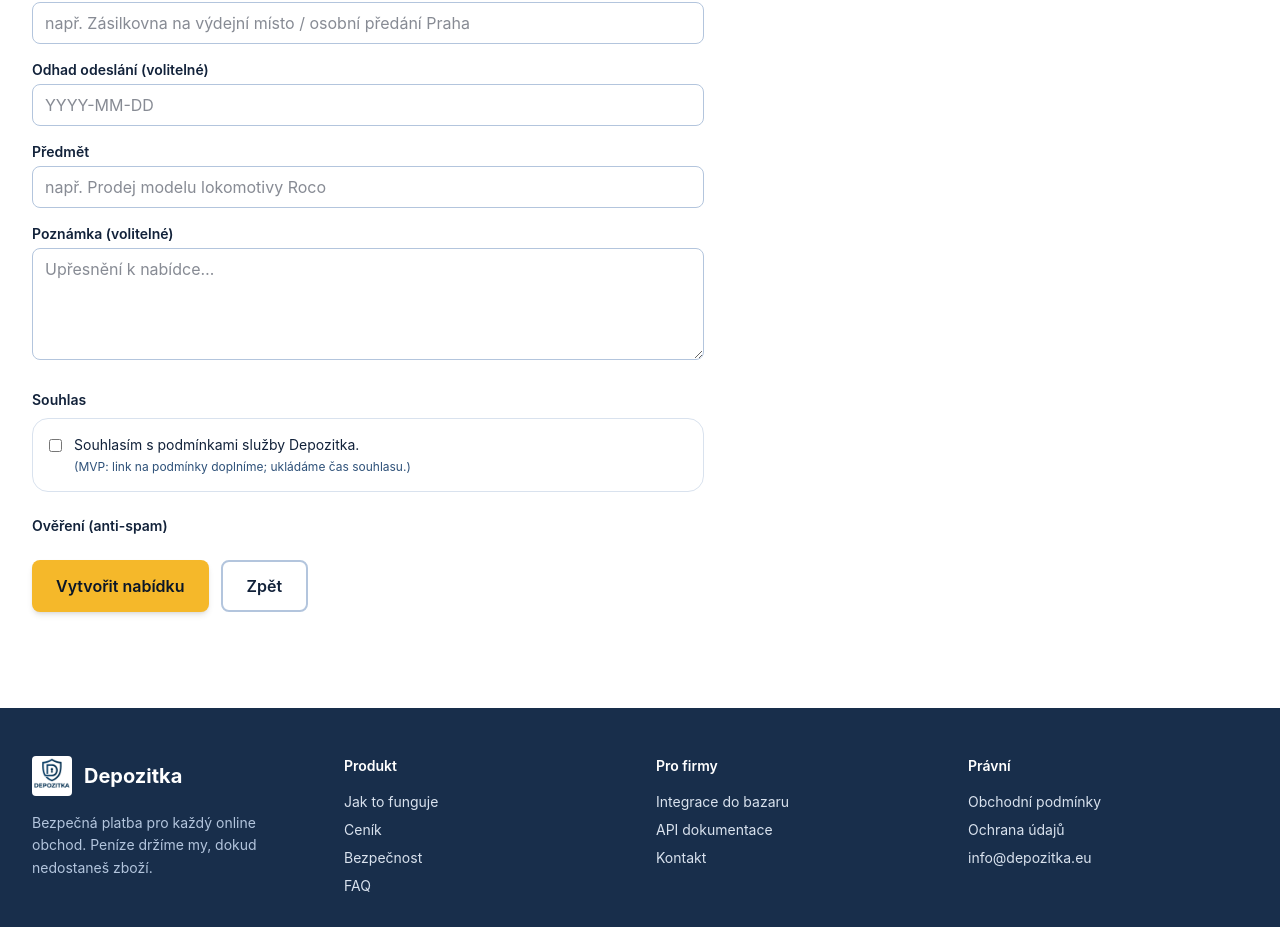
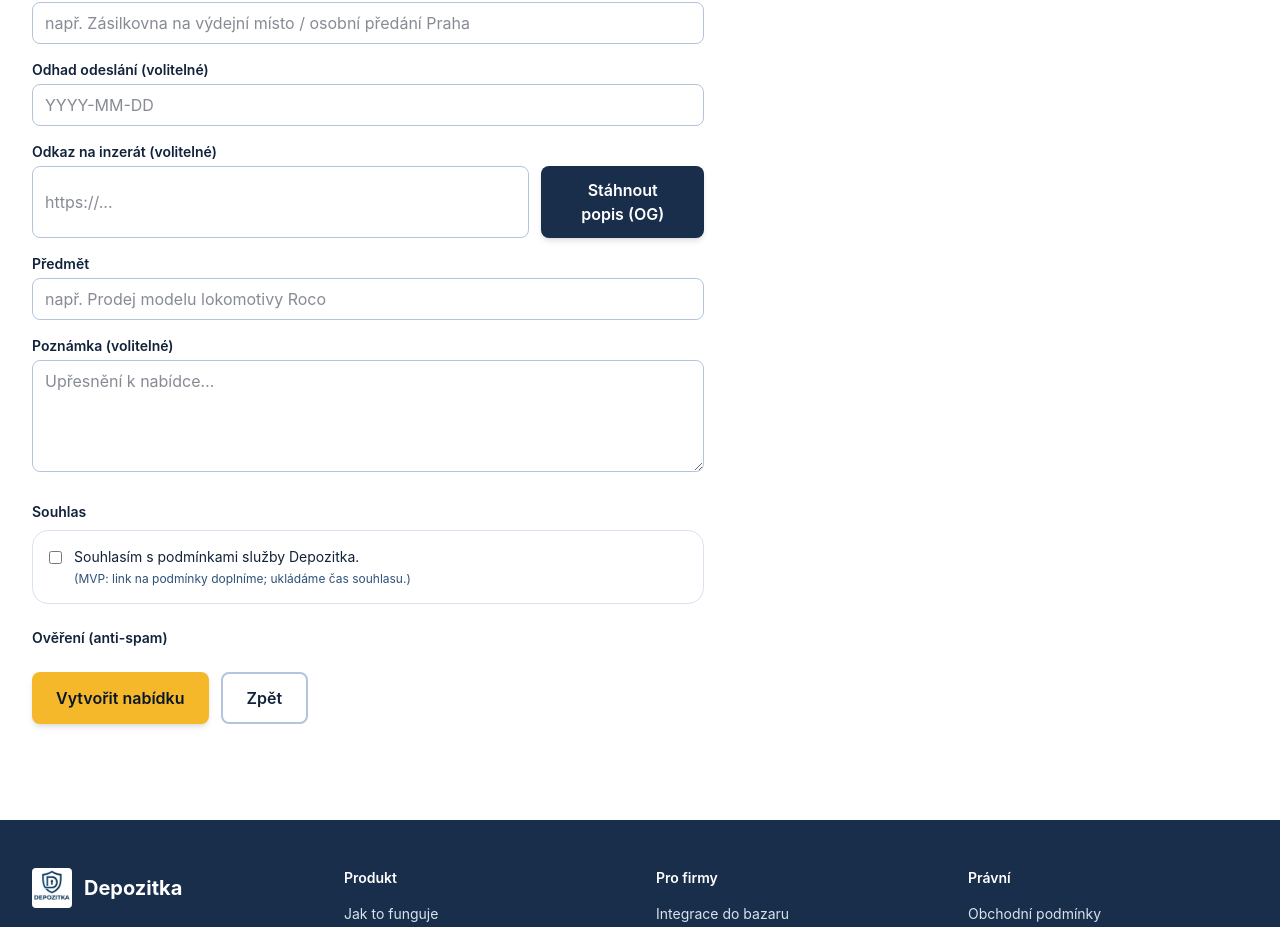
Before and after one commit to Vokurcak68/depozitka-web, a Next.js app: page /bezpecna-platba/novy in a window 1280 px wide. Shown: the part 790-1717 px from the top of the page. Built offline with nearby package versions, Linux system fonts and the light colour scheme; no server answers.

Commit message:
feat(deals): add OG import (level 2) to create flow

```diff
--- a/src/app/bezpecna-platba/novy/page.tsx
+++ b/src/app/bezpecna-platba/novy/page.tsx
@@ -41,6 +41,11 @@ export default function BezpecnaPlatbaNovyPage() {
   const [subject, setSubject] = useState<string>("");
   const [message, setMessage] = useState<string>("");
 
+  // OG import (level 2)
+  const [externalUrl, setExternalUrl] = useState<string>("");
+  const [importingOg, setImportingOg] = useState(false);
+  const [ogInfo, setOgInfo] = useState<{ title?: string | null; description?: string | null; imageStoragePath?: string | null } | null>(null);
+
   const [loading, setLoading] = useState(false);
   const [error, setError] = useState<string>("");
   const [success, setSuccess] = useState<{ dealId: string; viewToken: string; inviteSent?: boolean } | null>(null);
@@ -70,6 +75,46 @@ export default function BezpecnaPlatbaNovyPage() {
     shippingCarrier,
     termsAccepted,
   ]);
+
+  async function importOg() {
+    setError("");
+
+    const url = externalUrl.trim();
+    if (!url) {
+      setError("Vlož odkaz.");
+      return;
+    }
+
+    setImportingOg(true);
+    try {
+      const res = await fetch(`${ENGINE_BASE}/api/deals/import-og`, {
+        method: "POST",
+        headers: { "content-type": "application/json" },
+        body: JSON.stringify({ url }),
+      });
+
+      const json = (await res.json()) as any; // eslint-disable-line @typescript-eslint/no-explicit-any
+      if (!res.ok || !json?.ok) {
+        setError(json?.error || "Nepodařilo se stáhnout info z odkazu");
+        return;
+      }
+
+      const snap = json.snapshot || {};
+      setOgInfo({
+        title: snap.title,
+        description: snap.description,
+        imageStoragePath: json.imageStoragePath || null,
+      });
+
+      // Prefill only if user has not typed anything yet
+      if (!subject.trim() && snap.title) setSubject(String(snap.title).slice(0, 180));
+      if (!message.trim() && snap.description) setMessage(String(snap.description).slice(0, 1000));
+    } catch (e: any) {
+      setError(e?.message || "Interní chyba");
+    } finally {
+      setImportingOg(false);
+    }
+  }
 
   async function onSubmit(e: React.FormEvent) {
     e.preventDefault();
@@ -102,6 +147,9 @@ export default function BezpecnaPlatbaNovyPage() {
           estimatedShipDate: estimatedShipDate || null,
           termsAccepted,
           termsVersion: "v1",
+          externalUrl: externalUrl.trim() || null,
+          externalSnapshot: ogInfo ? { og: ogInfo } : null,
+          externalImageStoragePath: ogInfo?.imageStoragePath || null,
         }),
       });
 
@@ -320,6 +368,26 @@ export default function BezpecnaPlatbaNovyPage() {
           </label>
 
           <label className="block sm:col-span-2">
+            <div className="text-sm font-semibold text-navy-800 mb-1">Odkaz na inzerát (volitelné)</div>
+            <div className="flex flex-col sm:flex-row gap-3">
+              <input
+                value={externalUrl}
+                onChange={(e) => setExternalUrl(e.target.value)}
+                className="w-full rounded-lg border border-navy-200 px-3 py-2"
+                placeholder="https://..."
+              />
+              <Button type="button" variant="secondary" disabled={importingOg || !externalUrl.trim()} onClick={importOg}>
+                {importingOg ? "Načítám…" : "Stáhnout popis (OG)"}
+              </Button>
+            </div>
+            {ogInfo && (
+              <div className="mt-2 text-xs text-navy-500">
+                Načteno z odkazu (OG). Můžeš to upravit ručně.
+              </div>
+            )}
+          </label>
+
+          <label className="block sm:col-span-2">
             <div className="text-sm font-semibold text-navy-800 mb-1">Předmět</div>
             <input
               value={subject}
```
